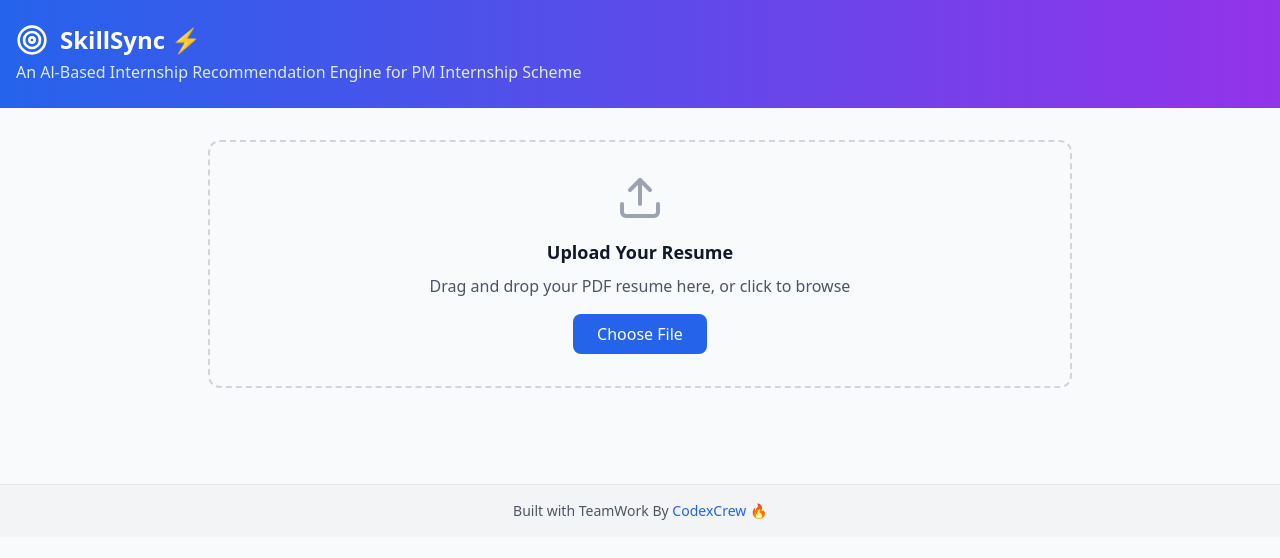
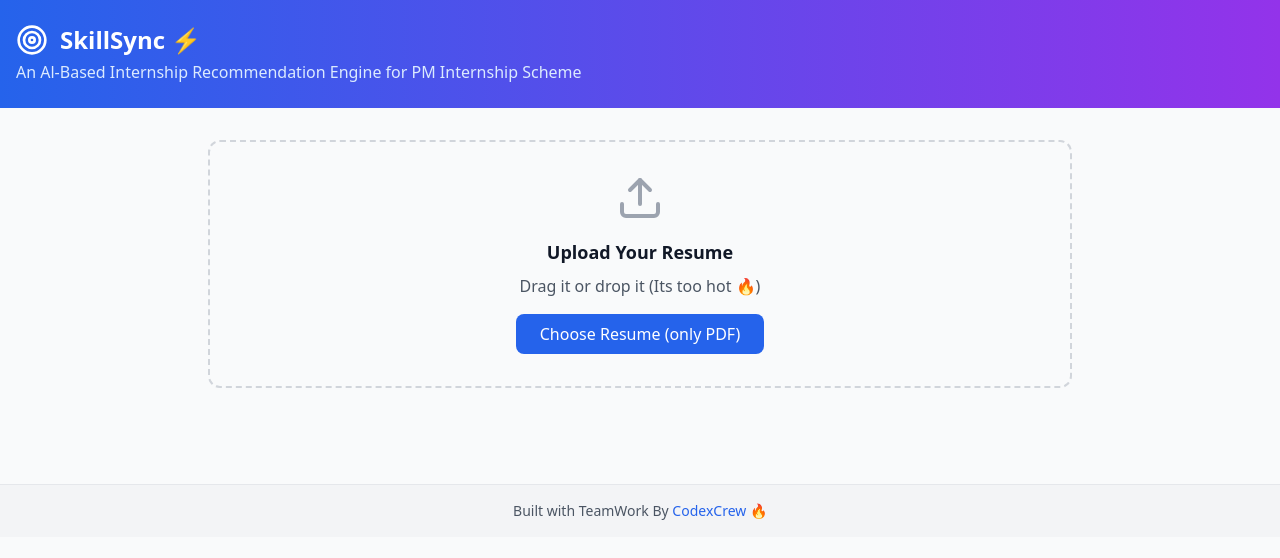
Before and after one commit to Pranshu23x/SkillSync, a React (Vite) app: page / in a window 1280 px wide. Shown: the top 558 px of the page. Built offline with nearby package versions, Linux system fonts and the light colour scheme.

Commit message:
Update App.tsx

```diff
--- a/src/App.tsx
+++ b/src/App.tsx
@@ -291,10 +291,10 @@ ${resumeText}`;
               Upload Your Resume
             </h3>
             <p className="text-gray-600 mb-4">
-              Drag and drop your PDF resume here, or click to browse
+             Drag it or drop it (Its too hot 🔥)
             </p>
             <button className="bg-blue-600 text-white px-6 py-2 rounded-lg hover:bg-blue-700 transition-colors">
-              Choose File
+              Choose Resume (only PDF)
             </button>
             <input
               ref={fileInputRef}
@@ -316,7 +316,7 @@ ${resumeText}`;
             <div className="w-full bg-gray-200 rounded-full h-2">
               <div className="bg-blue-600 h-2 rounded-full animate-pulse" style={{ width: '60%' }}></div>
             </div>
-            <p className="text-gray-600 mt-2">AI is analyzing your resume and finding matches...</p>
+            <p className="text-gray-600 mt-2">Polishing your resume until it is fit for internships✨</p>
           </div>
         )}
 
```
